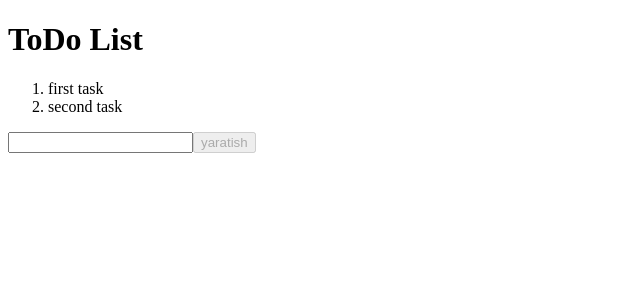
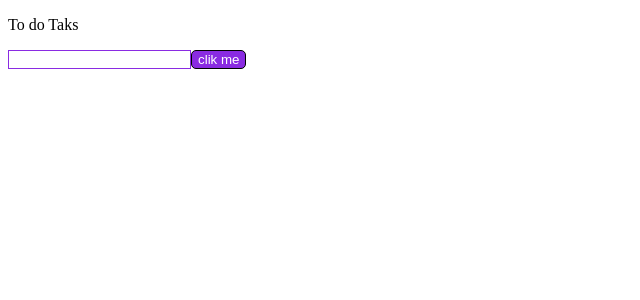
Before and after one commit to crazyysasha/turbo-disco, a Vue app: page / in a window 1280 px wide. Shown: the top 300 px of the page, without its empty margins (0-640 px from the left). Built offline with nearby package versions, Linux system fonts and the light colour scheme.

Commit message:
homework/1/sal/o'xshamadi Fixes #1

```diff
--- a/src/App.vue
+++ b/src/App.vue
@@ -1,26 +1,63 @@
-<script setup>
-import { ref } from 'vue';
+<script>
+export default {
+  data() {
+    return {
+      inputText: "",
+      link: null
+    };
+  },
+  methods: {
+   clikmeLink() {
+      this.link = this.inputText;
+    },
+    deleteLink() {
+      this.link = null;
+    }
+  }
+};
+</script>
 
- const tasks= ref([]);
+<template>
+  <p>To do Taks</p>
 
-</script>
-<template>
-  <h1>
-    ToDo List
-  </h1>
+  <div>
+    <input class="input" type="text" v-model="inputText" />
+    <button class="btn" @click="clikmeLink">clik me</button>
+    <div v-if="link" class="link-container">
+      <button class="delet" @click="deleteLink">Delete</button>
+      <a  class="text" :href="link">{{ link }}</a>
+    </div>
+  </div>
+</template>
 
-  <ol>
-    <li >
-      first task
-    </li>
-    <li>
-      second task
-    </li>
-  </ol>
 
-  <form action="">
-    <input type="text" name="task_name">
-    <button disabled>yaratish</button>
-  </form>
-</template>
-<style scoped></style>
+<style>
+.text {
+  color: black;
+  font-size: medium;
+ }
+.delet {
+background-color: red;
+  color: white;
+  border-radius: 5px;
+}
+.input {
+  border: 1px solid blueviolet;
+  border-radius: 10pxs;
+}
+.btn {
+  background-color: blueviolet;
+  color: white;
+  border: 1px solid black;
+  border-radius: 5px;
+}
+
+.link-container {
+  display: flex;
+  align-items: center;
+}
+
+.link-container button {
+  margin-right: 10px;
+}
+</style>
```
